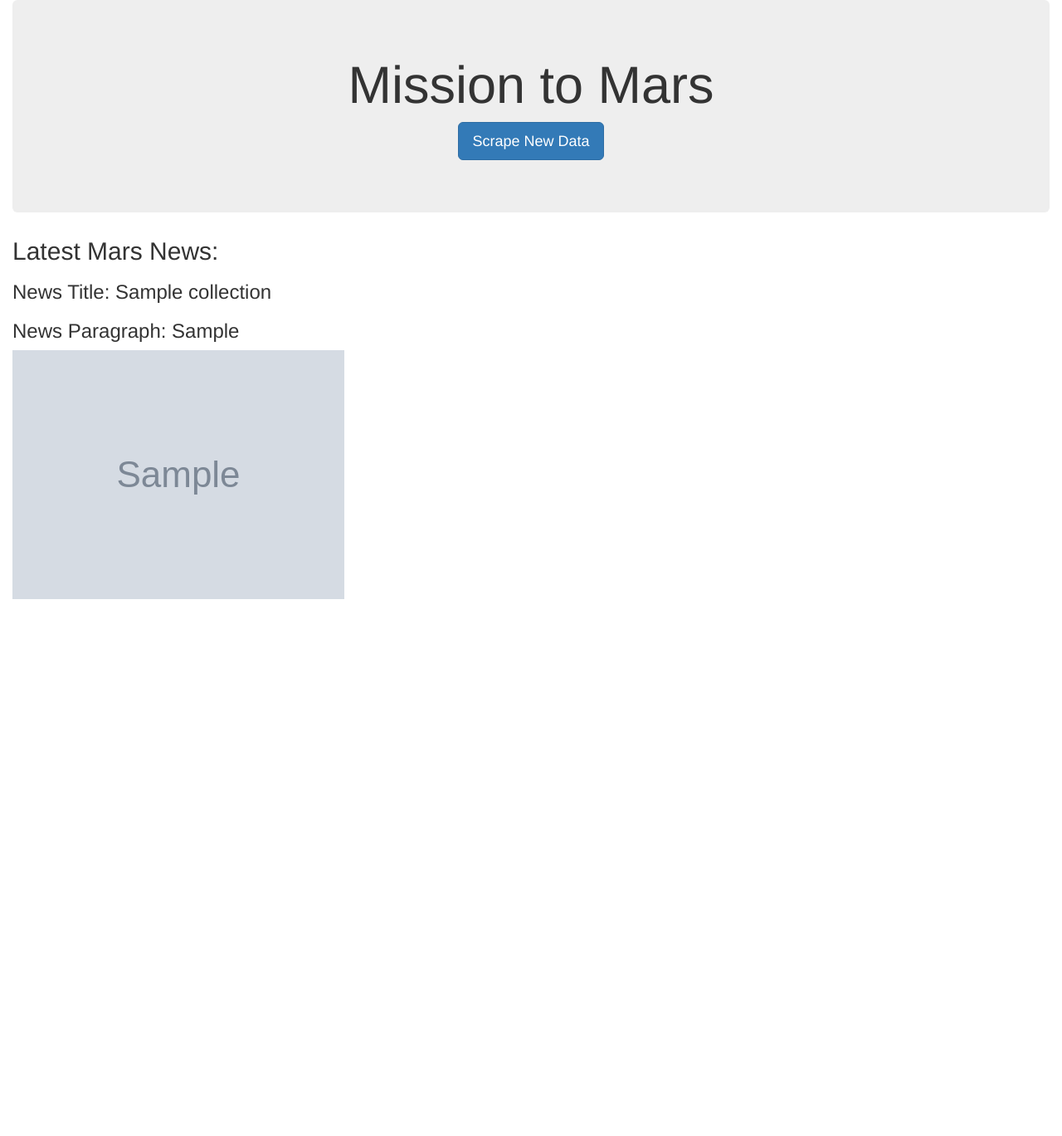
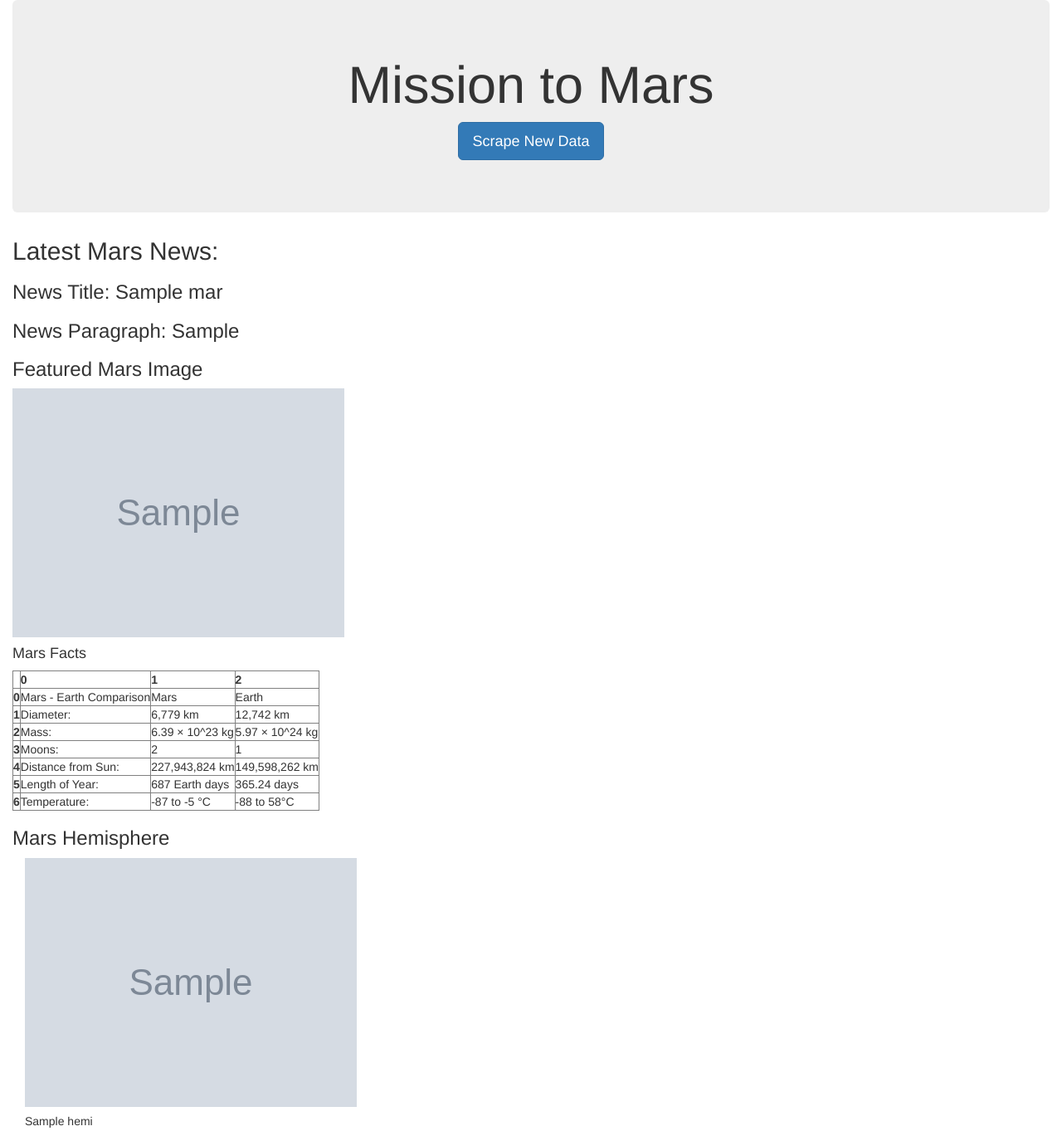
Before and after one commit to SimplyKP22/Web-Scraping-Challenge, a Flask app: page / in a window 1280 px wide. Shown: the whole page at 83% size. Before the commit the page ends 722 px from the top, so only its background shows below. Run offline with Flask 2, Linux system fonts and the light colour scheme; grey boxes marked "Sample" are stand-in pictures; a database or web service that is not in the repository returns one stand-in record (values such as "Sample title"); parts of the project's set-up code (start-up, migrations or seed data) failed here and were passed over; some libraries are stand-ins or nearby versions.

Commit message:
Updating index file

```diff
--- a/Missions_to_Mars/app.py
+++ b/Missions_to_Mars/app.py
@@ -12,7 +12,7 @@
 def home():
 
     # Find one record of data from the mongo database
-    mars_info = mongo.db.collection.find_one()
+    mars_info = mongo.db.mars.find_one()
 
     # Return template and data
     return render_template("index.html", mars=mars_info)
--- a/Missions_to_Mars/scrape_mars.py
+++ b/Missions_to_Mars/scrape_mars.py
@@ -78,7 +78,7 @@
 
     # use the pd.read_html() method to scrape any tabular data from the page
     table = pd.read_html(url)
-    table
+
 
     # Place the data from the scrape into a dataframe and display results to make sure we have the data we need
     df = table[0]
@@ -154,7 +154,5 @@
     browser.quit()
 
     # Return the results from the scrape function
-    print(mars_data)
+
     return mars_data
-
-scrape()
--- a/Missions_to_Mars/templates/index.html
+++ b/Missions_to_Mars/templates/index.html
@@ -17,11 +17,31 @@
     </div>
 
     <h2>Latest Mars News:</h2>
+
     <h3>News Title: {{mars.news_title }}</h3>
+
     <h3>News Paragraph: {{mars.news_p }}</h3>
+
+    <h3>Featured Mars Image</h3>
     <img src="{{ mars.featured_image_url }}" alt="Mars_img">
 
-  </div>
+
+    <h4>Mars Facts</h4>
+    <table border="1" class="dataframe">  <thead>    <tr style="text-align: right;">      <th></th>      <th>0</th>      <th>1</th>      <th>2</th>    </tr>  </thead>  <tbody>    <tr>      <th>0</th>      <td>Mars - Earth Comparison</td>      <td>Mars</td>      <td>Earth</td>    </tr>    <tr>      <th>1</th>      <td>Diameter:</td>      <td>6,779 km</td>      <td>12,742 km</td>    </tr>    <tr>      <th>2</th>      <td>Mass:</td>      <td>6.39 × 10^23 kg</td>      <td>5.97 × 10^24 kg</td>    </tr>    <tr>      <th>3</th>      <td>Moons:</td>      <td>2</td>      <td>1</td>    </tr>    <tr>      <th>4</th>      <td>Distance from Sun:</td>      <td>227,943,824 km</td>      <td>149,598,262 km</td>    </tr>    <tr>      <th>5</th>      <td>Length of Year:</td>      <td>687 Earth days</td>      <td>365.24 days</td>    </tr>    <tr>      <th>6</th>      <td>Temperature:</td>      <td>-87 to -5 °C</td>      <td>-88 to 58°C</td>    </tr>  </tbody></table>
+    <div class="container-fluid">
+      <div class="row">
+          <h3 class="header header-hemispheres">Mars Hemisphere</h3>
+          {% for hemi in mars["hemisphere_image_urls"] %}
+            <div class="col-md-6 col-xs-12">
+              <div class="card card-hemispheres"> <!--bg-light mb-3-->
+                <div class="card-body card-body-hemisphere">
+                  <img class="card-img-top" src="{{ hemi.img_url }}" alt="hemisphere image">
+                  <h5 class="card-title header hemisphere-title">{{ hemi.title }}</h5>
+                </div>
+              </div>
+            </div>
+          {% endfor %}
+      </div>
   </div>
 </body>
 
```
